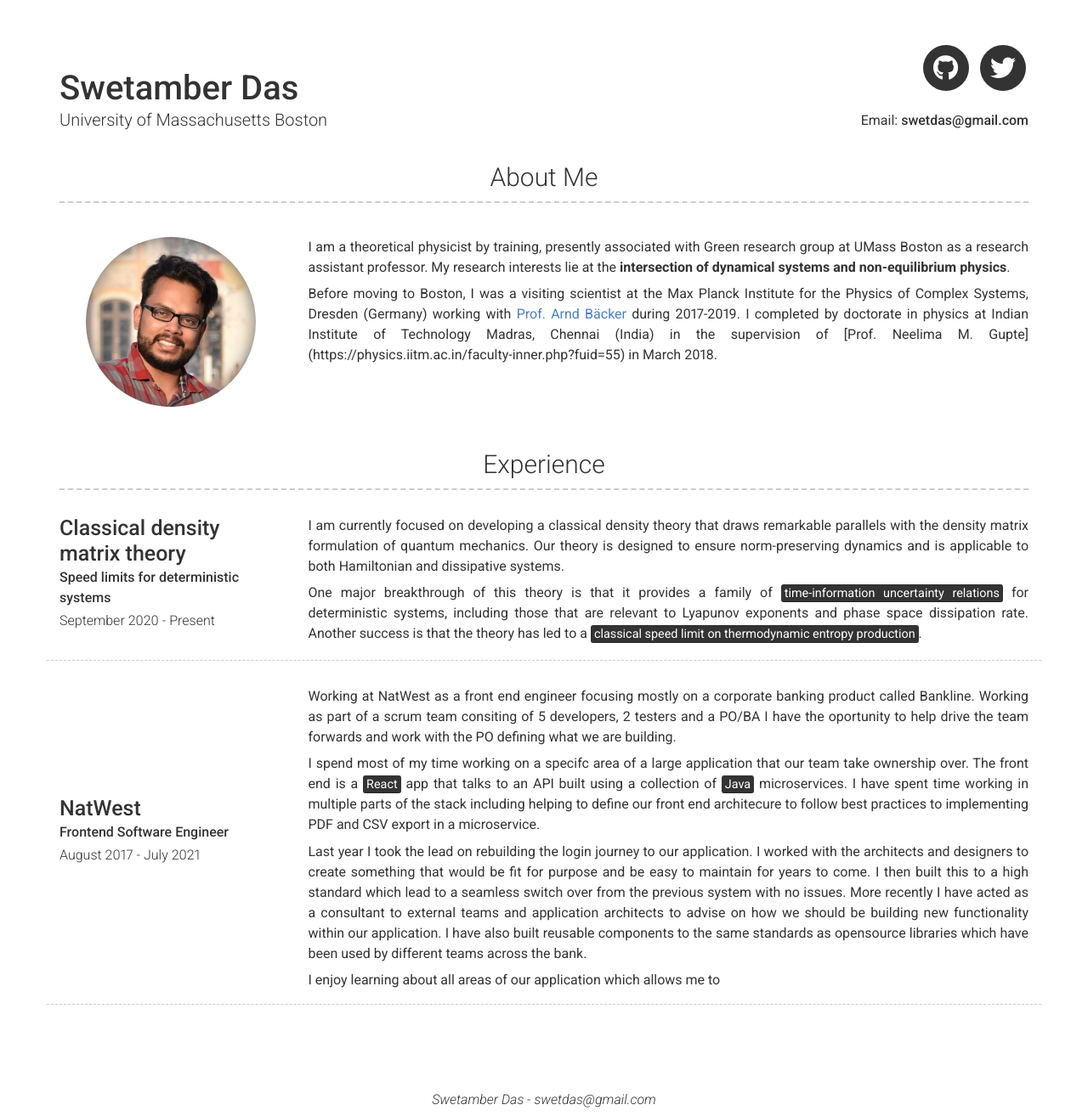
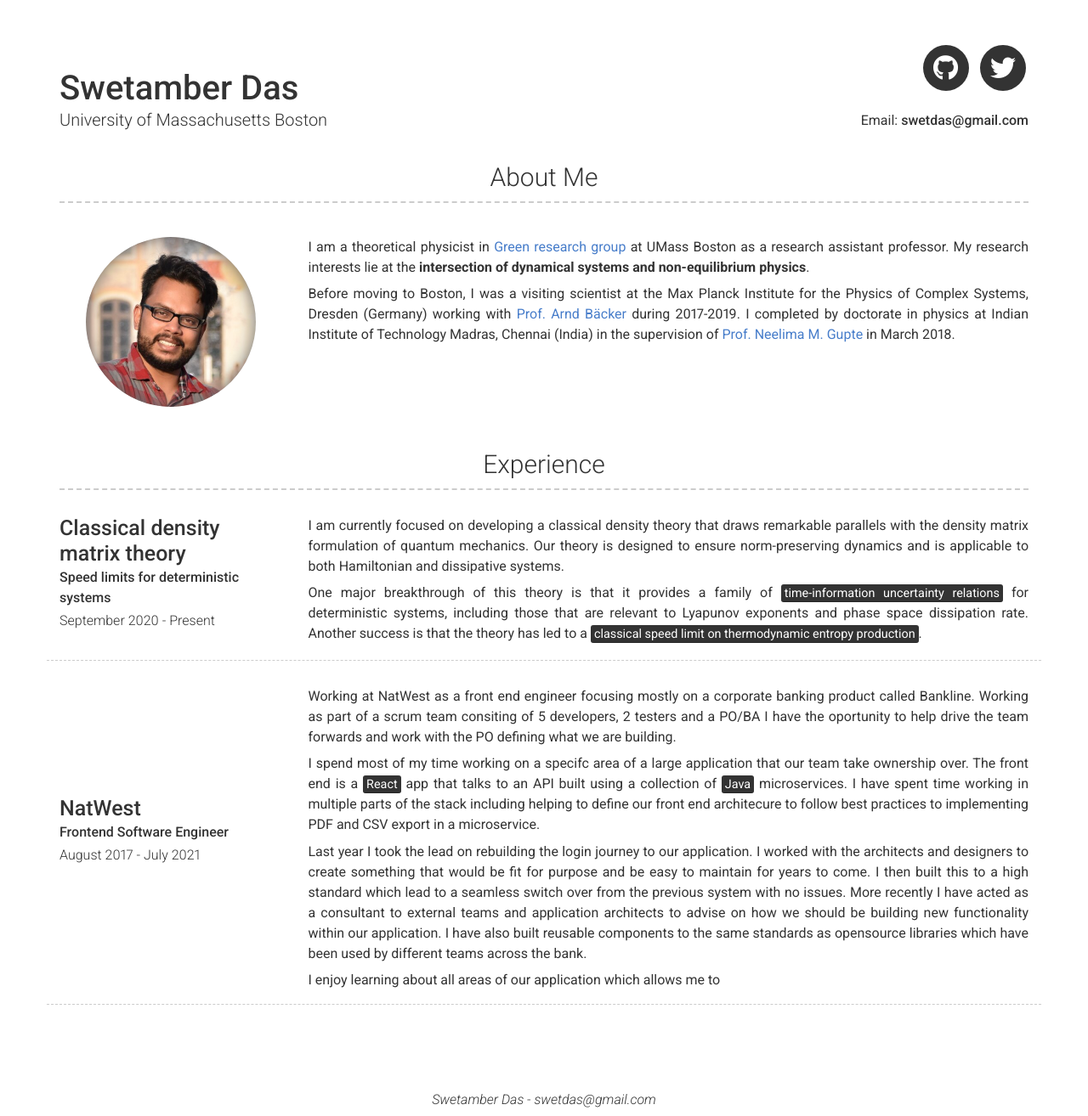
Before and after one commit to SwetamberD/swetamberd.github.io, a Jekyll site: the page built from index.md, in a window 1280 px wide. Shown: the whole page at 85% size. Built offline with Jekyll 4.4.1, drawn with Linux system fonts in a browser that asks for light colours; nearby versions of some CDN libraries.

Commit message:
about me updated

```diff
--- a/_config.yml
+++ b/_config.yml
@@ -25,9 +25,9 @@ github_username: SwetamberD
 about_profile_image: images/Das_Swet.png
 about_content: |
 
-  I am a theoretical physicist by training, presently associated with Green research group at UMass Boston as a research assistant professor. My research interests lie at the **intersection of dynamical systems and non-equilibrium physics**.
+  I am a theoretical physicist in [Green research group](https://www.jasonrgreen.net/) at UMass Boston as a research assistant professor. My research interests lie at the **intersection of dynamical systems and non-equilibrium physics**.
 
-  Before moving to Boston, I was a visiting scientist at the Max Planck Institute for the Physics of Complex Systems, Dresden (Germany) working with [Prof. Arnd Bäcker](https://tu-dresden.de/mn/physik/itp/cp/die-professur/baecker?set_language=en) during 2017-2019. I completed by doctorate in physics at Indian Institute of Technology Madras, Chennai (India) in the supervision of [Prof. Neelima M. Gupte] (https://physics.iitm.ac.in/faculty-inner.php?fuid=55) in March 2018.
+  Before moving to Boston, I was a visiting scientist at the Max Planck Institute for the Physics of Complex Systems, Dresden (Germany) working with [Prof. Arnd Bäcker](https://tu-dresden.de/mn/physik/itp/cp/die-professur/baecker?set_language=en) during 2017-2019. I completed by doctorate in physics at Indian Institute of Technology Madras, Chennai (India) in the supervision of [Prof. Neelima M. Gupte](https://physics.iitm.ac.in/faculty-inner.php?fuid=55) in March 2018.
 
 
 
```
